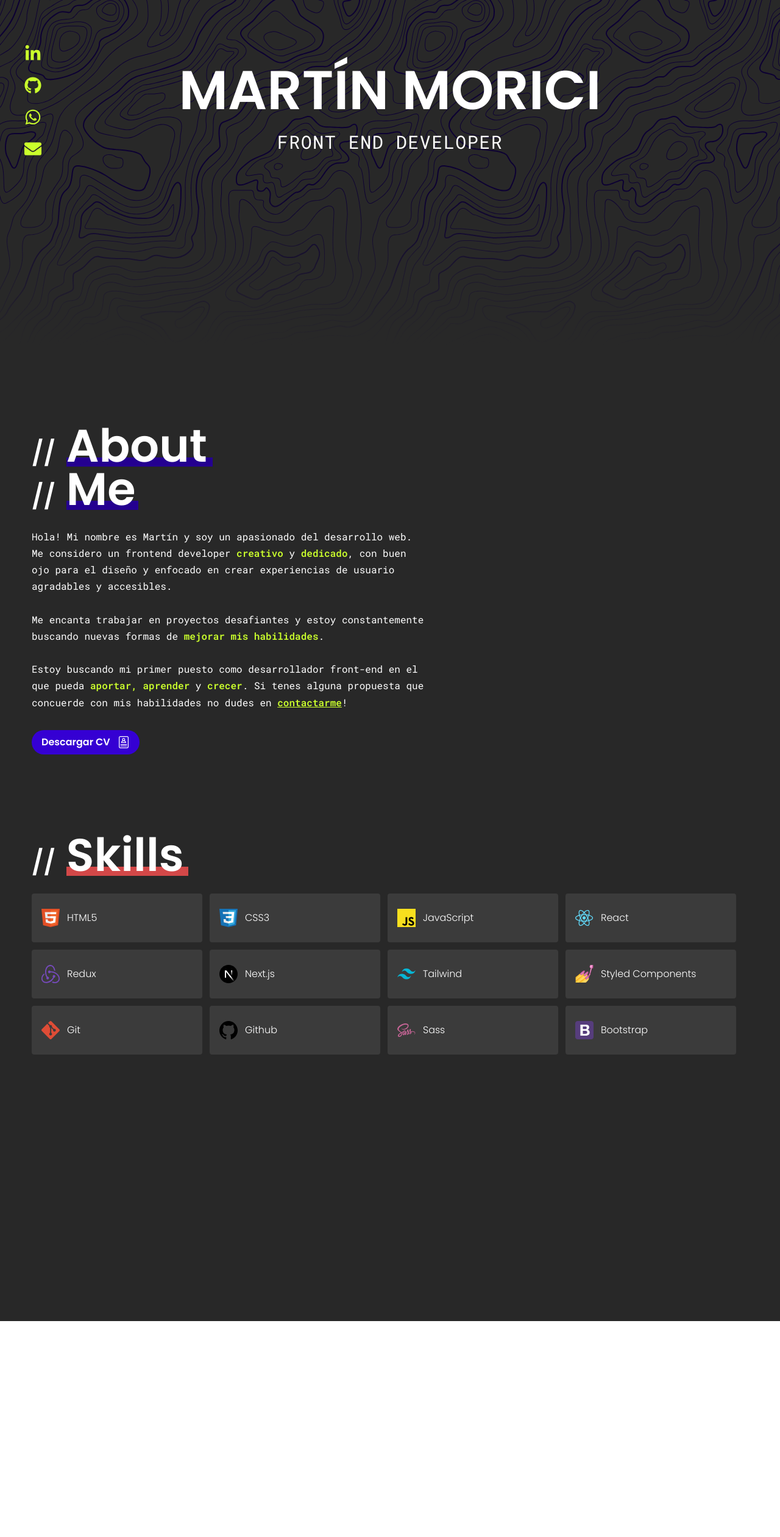
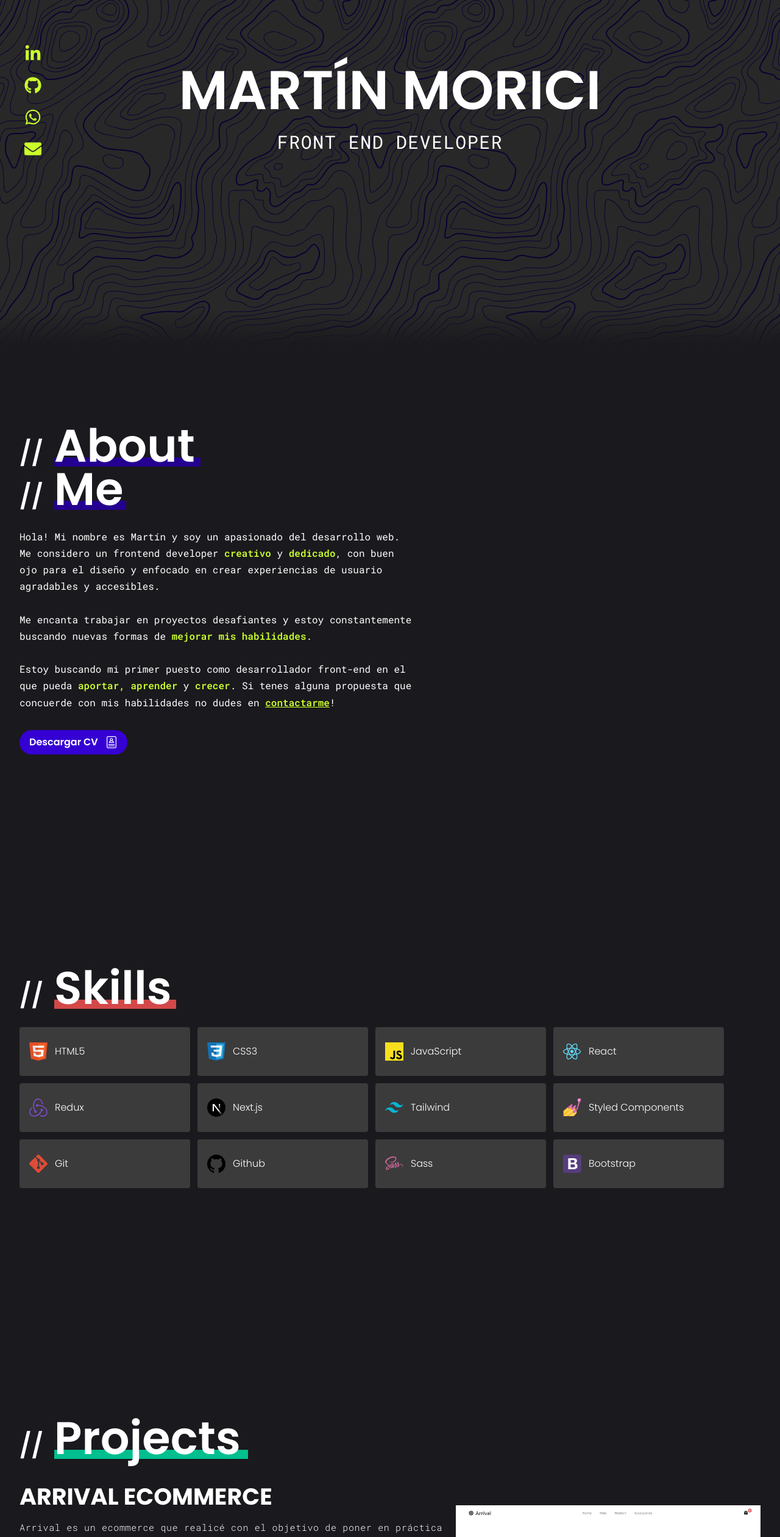
Before and after one commit to MartinMorici/portfolio, a React (Vite) app: page / in a window 1280 px wide. Shown: the part 234-2754 px from the top of the page at 61% size. Before the commit the page ends 2400 px from the top, so only its background shows below. Built offline with nearby package versions, Linux system fonts and the light colour scheme.

Commit message:
comienzo seccion proyectos

```diff
--- a/src/App.jsx
+++ b/src/App.jsx
@@ -2,6 +2,7 @@ import { useState } from "react"
 import About from "./components/About"
 import Cursor from "./components/Cursor"
 import Header from "./components/Header"
+import Projects from "./components/Projects"
 import Skills from "./components/Skills"
 
 function App() {
@@ -20,11 +21,12 @@ function App() {
   return (
     <div className=" h-screen">
       <Cursor hover={hover} hoverLarge={hoverLarge}/>
-      <Header setHover={setHover}/>
+      <Header setHover={setHover} mouseEnterGradient={mouseEnterSections} mouseLeaveGradient={mouseLeaveSections} />
 
-      <div onMouseEnter={mouseEnterSections} onMouseLeave={mouseLeaveSections}>
+      <div className="bg-gris-oscuro" onMouseEnter={mouseEnterSections} onMouseLeave={mouseLeaveSections}>
         <About/>
         <Skills/>
+        <Projects/>
       </div>
 
     </div>
--- a/src/components/About.jsx
+++ b/src/components/About.jsx
@@ -13,7 +13,7 @@ const About = () => {
   };
 
   return (
-    <section className='h-screen flex items-center bg-gris-oscuro -z-20'>
+    <section className='h-[100vh] flex items-center -z-20'>
       <Container>
         <h2 className='leading-[0.95] text-white font-poppins font-semibold text-[75px]'>
           <span className='text-[40px]'>//</span> <span className='relative z-[1]'><span className=' before:z-[-1]  before:w-[104%] before:absolute before:bottom-[18px] before:h-[15px] before:bg-azul'>About</span></span>
--- a/src/components/Container.jsx
+++ b/src/components/Container.jsx
@@ -2,7 +2,7 @@ import React from 'react'
 
 const Container = (props) => {
   return (
-    <div className='w-full max-w-[1240px] mx-auto px-8'>{props.children}</div>
+    <div className='w-full max-w-[1400px] mx-auto px-8'>{props.children}</div>
   )
 }
 
--- a/src/components/Header.jsx
+++ b/src/components/Header.jsx
@@ -1,7 +1,7 @@
 import React from 'react'
 import { FaEnvelope, FaGithub, FaLinkedinIn, FaWhatsapp } from "react-icons/fa";
 
-const Header = ({setHover}) => {
+const Header = ({setHover,mouseEnterGradient, mouseLeaveGradient}) => {
   const mouseEnterSocials =() => {
     setHover('socials')
   }
@@ -17,11 +17,21 @@ const Header = ({setHover}) => {
           <div className='text-[1.4em]' onMouseEnter={mouseEnter} onMouseLeave={mouseLeave}> MartinM <span className="relative left-[-4px] inline-block pr-1 py-3 text-black bg-white">.site</span></div>
           <nav className='absolute left-1/2 -translate-x-1/2 tracking-[-1px]'>
             <ul className='flex gap-12  text-[1.1rem] whitespace-nowrap'>
-              <li className='cursor-pointer hover:-rotate-12 transition-all' onMouseEnter={mouseEnter} onMouseLeave={mouseLeave}>// home</li>
-              <li className='cursor-pointer hover:-rotate-12 transition-all' onMouseEnter={mouseEnter} onMouseLeave={mouseLeave}>// about</li>
-              <li className='cursor-pointer hover:-rotate-12 transition-all' onMouseEnter={mouseEnter} onMouseLeave={mouseLeave}>// skills</li>
-              <li className='cursor-pointer hover:-rotate-12 transition-all' onMouseEnter={mouseEnter} onMouseLeave={mouseLeave}>// projects</li>
-              <li className='cursor-pointer hover:-rotate-12 transition-all' onMouseEnter={mouseEnter} onMouseLeave={mouseLeave}>// contact</li>
+              <li className='cursor-pointer group' onMouseEnter={mouseEnter} onMouseLeave={mouseLeave}>
+                <span className='group-hover:-rotate-12 transition-all block'>// home</span>
+              </li>
+              <li className='cursor-pointer group' onMouseEnter={mouseEnter} onMouseLeave={mouseLeave}>
+                <span className='group-hover:-rotate-12 transition-all block'>// about</span>
+              </li>
+              <li className='cursor-pointer group' onMouseEnter={mouseEnter} onMouseLeave={mouseLeave}>
+                <span className='group-hover:-rotate-12 transition-all block'>// skills</span>
+              </li>
+              <li className='cursor-pointer group' onMouseEnter={mouseEnter} onMouseLeave={mouseLeave}>
+                <span className='group-hover:-rotate-12 transition-all block'>// projects</span>
+              </li>
+              <li className='cursor-pointer group' onMouseEnter={mouseEnter} onMouseLeave={mouseLeave}>
+                <span className='group-hover:-rotate-12 transition-all block'>// contact</span>
+              </li>
             </ul>
           </nav>
         </div>
@@ -31,21 +41,29 @@ const Header = ({setHover}) => {
           <h2 className='text-3xl font-normal tracking-wider w-fit mx-auto font-roboto' onMouseEnter={mouseEnter} onMouseLeave={mouseLeave}>FRONT END DEVELOPER</h2>
         </section>
 
-        <div onMouseEnter={mouseEnterSocials} onMouseLeave={mouseLeave} className='absolute flex flex-col left-0 gap-6 px-10'>
+        <ul onMouseEnter={mouseEnterSocials} onMouseLeave={mouseLeave} className='absolute flex flex-col left-0 gap-6 px-10'>
+          <li className='group'>
             <a href="https://www.linkedin.com/in/martinmorici/" target='_blank'>
-            <FaLinkedinIn className='w-7 h-7 cursor-pointer text-amarillo hover:rotate-12 transition-all'/>
+              <FaLinkedinIn className='w-7 h-7 cursor-pointer text-amarillo group-hover:rotate-12 transition-all'/>
             </a>
+          </li>
+          <li className='group'>
             <a href="https://github.com/MartinMorici" target='_blank'>
-            <FaGithub className='w-7 h-7 cursor-pointer text-amarillo hover:rotate-12  transition-all'/>
+              <FaGithub className='w-7 h-7 cursor-pointer text-amarillo group-hover:rotate-12  transition-all'/>
             </a>
+          </li>
+          <li className='group'>
             <a href="https://wa.me/5493416913966" target='_blank'>
-            <FaWhatsapp className='w-7 h-7 cursor-pointer text-amarillo hover:rotate-12 transition-all'/>
+              <FaWhatsapp className='w-7 h-7 cursor-pointer text-amarillo group-hover:rotate-12 transition-all'/>
             </a>
+          </li>
+          <li className='group'>
             <a href="mailto:martinmorici3@gmail.com" target='_blank'>
-            <FaEnvelope className='w-7 h-7 cursor-pointer text-amarillo hover:rotate-12 transition-all'/>
+              <FaEnvelope className='w-7 h-7 cursor-pointer text-amarillo group-hover:rotate-12 transition-all'/>
             </a>
-        </div>
-        <div className='bg-hero-gradient absolute bottom-0 h-[400px] z-[0] w-full pointer-events-none'></div>
+          </li>
+        </ul>
+        <div className='bg-hero-gradient absolute bottom-0 h-[150px] z-[4] w-full' onMouseEnter={mouseEnterGradient} onMouseLeave={mouseLeaveGradient}></div>
     </header>
   )
 }
--- /dev/null
+++ b/src/components/Projects.jsx
@@ -0,0 +1,59 @@
+import React from 'react';
+import { FaGithub, FaLink } from 'react-icons/fa';
+import { projects } from '../utils/projects';
+import Container from './Container';
+
+const Projects = () => {
+  return (
+    <main className='h-[100vh] flex items-center -z-20'>
+      <Container>
+        <h2 className='leading-[0.95] text-white font-poppins font-semibold text-[75px]'>
+          <span className='text-[40px]'>//</span>{' '}
+          <span className='relative z-[1]'>
+            <span className=' before:z-[-1]  before:w-[104%] before:absolute before:bottom-[18px] before:h-[15px] before:bg-[#00BF8F]'>Projects</span>
+          </span>
+        </h2>
+        <section className='mt-8 '>
+          {projects.map((project) => {
+            return (
+              <article className='flex gap-4 items-center justify-between'>
+                <div className='max-w-[700px] w-full'>
+                  <h3 className='font-poppins w-fit font-bold text-[38px] text-white mb-2'>{project.nombre}</h3>
+                  <p className=' tracking-[0.04rem] font-roboto text-white font-light leading-7 text-[15px]'>{project.descripcion}</p>
+                  <div className='flex gap-3'>
+                    {project.tecnologias.map((tec) => {
+                      return (
+                        <div className='flex items-center mt-4 bg-white font-semibold text-black rounded-[4px] font-poppins px-3 py-1'>
+                          <img className='h-[20px]' src={tec.imagen} alt={`${tec.nombre} imagen`} />
+                          <h4 className='pl-2 text-[15px]'>{tec.nombre}</h4>
+                        </div>
+                      );
+                    })}
+                  </div>
+                  <div className='flex gap-5 mt-8 font-roboto'>
+                    <a href={project.website} target='_blank'>
+                      <button className='flex gap-3 px-4 py-2 text-[20px] rounded-[2px] items-center bg-amarillo font-bold'>
+                        Website <FaLink className='w-[25px] h-[25px]' />
+                      </button>
+                    </a>
+                    <a href={project.code} target='_blank'>
+                      <button className='flex gap-3 px-5 py-2 text-[20px] rounded-[2px] items-center bg-amarillo font-bold'>
+                        Code <FaGithub className='w-[25px] h-[25px]' />
+                      </button>
+                    </a>
+                  </div>
+                </div>
+
+
+                  <div className='w-[500px] '><img src={project.imagen} alt={project.nombre} /></div>
+
+              </article>
+            );
+          })}
+        </section>
+      </Container>
+    </main>
+  );
+};
+
+export default Projects;
--- a/src/components/Skills.jsx
+++ b/src/components/Skills.jsx
@@ -5,7 +5,7 @@ import Container from './Container'
 
 const Skills = () => {
   return (
-    <section className='h-screen bg-gris-oscuro -z-20'>
+    <section className='h-[100vh] flex items-center -z-20'>
         <Container>
             <h2 className='leading-[0.95] text-white font-poppins font-semibold text-[75px]'>
             <span className='text-[40px]'>//</span> <span className='relative z-[1]'><span className=' before:z-[-1]  before:w-[104%] before:absolute before:bottom-[18px] before:h-[15px] before:bg-[#d34848]'>Skills</span></span>
--- /dev/null
+++ b/src/utils/projects.js
@@ -0,0 +1,44 @@
+import Bootstrap from '../assets/bootstrap.svg'
+import CSS from '../assets/css.svg'
+import Git from '../assets/git.svg'
+import Github from '../assets/github.svg'
+import HTML from '../assets/html.svg'
+import JS from '../assets/js.svg'
+import NextJS from '../assets/nextjs.svg'
+import ReactIcon from '../assets/react.svg'
+import Redux from '../assets/redux.svg'
+import Sass from '../assets/sass.svg'
+import StyledComp from '../assets/styled-comp.png'
+import Tailwind from '../assets/tailwind.png'
+import Firebase from '../assets/firebase.svg'
+import Arrival from '../assets/arrival.png'
+
+
+
+export const projects = [
+    {
+        nombre: 'ARRIVAL ECOMMERCE',
+        descripcion: 'Arrival es un ecommerce que realicé con el objetivo de poner\nen práctica mis conocimientos en React. También me pareció\ninteresante sumarle la complejidad de tener un diseño\nvistoso y elegante por eso decidí imitar un diseño creado\npor Nizar Ali.\nPosee un carrito funcional, y filtros para los productos.\nUsé Firebase como base de datos, donde cargué muchos productos\ncon distinta información e imágenes para hacer el proyecto más\ndesafiante',
+        tecnologias:[
+            {
+                nombre: 'React',
+                imagen: ReactIcon
+            },
+            {
+                nombre: 'Redux',
+                imagen: Redux
+            },
+            {
+                nombre: 'Styled Components',
+                imagen: StyledComp
+            },
+            {
+                nombre: 'Firebase',
+                imagen: Firebase
+            },
+        ],
+        imagen: Arrival,
+        website:'https://ecommerce-react-arrival.web.app/',
+        code:'https://github.com/MartinMorici/ecommerce-react'
+    },
+]
--- a/tailwind.config.cjs
+++ b/tailwind.config.cjs
@@ -1,23 +1,23 @@
 
 module.exports = {
-  content: ['./index.html', './src/**/*.{js,ts,jsx,tsx}'],
+  content: ['./index.html', "./src/**/*"],
   theme: {
     extend: {
       colors: {
         'amarillo': '#CAFF2C',
         'violeta': '#3500D3',
         'azul': '#240090',
-        'gris-oscuro':'#282828'
+        'gris-oscuro':'#1A191D'
       },
+      fontFamily: {
+        poppins: ['Poppins'],
+        roboto: ['Roboto Mono'],
+      },
+      backgroundImage:{
+        'hero-pattern': "url(./assets/topography.svg)",
+        'hero-gradient': 'linear-gradient(180deg, rgba(26, 25, 29, 0) 61.44%, #1A191D 100%);'
+      }
     },
-    fontFamily: {
-      poppins: ['Poppins'],
-      roboto: ['Roboto Mono'],
-    },
-    backgroundImage:{
-      'hero-pattern': `url(./src/assets/topography.svg)`,
-      'hero-gradient': 'linear-gradient(180deg, rgba(40, 40, 40, 0) 35.89%, #282828 100%);'
-    }
   },
   plugins: [],
 };
```
Also changed, not shown: src/assets/arrival.png (added), src/assets/firebase.svg (added). Lines whose indentation alone changed are shown as unchanged.
